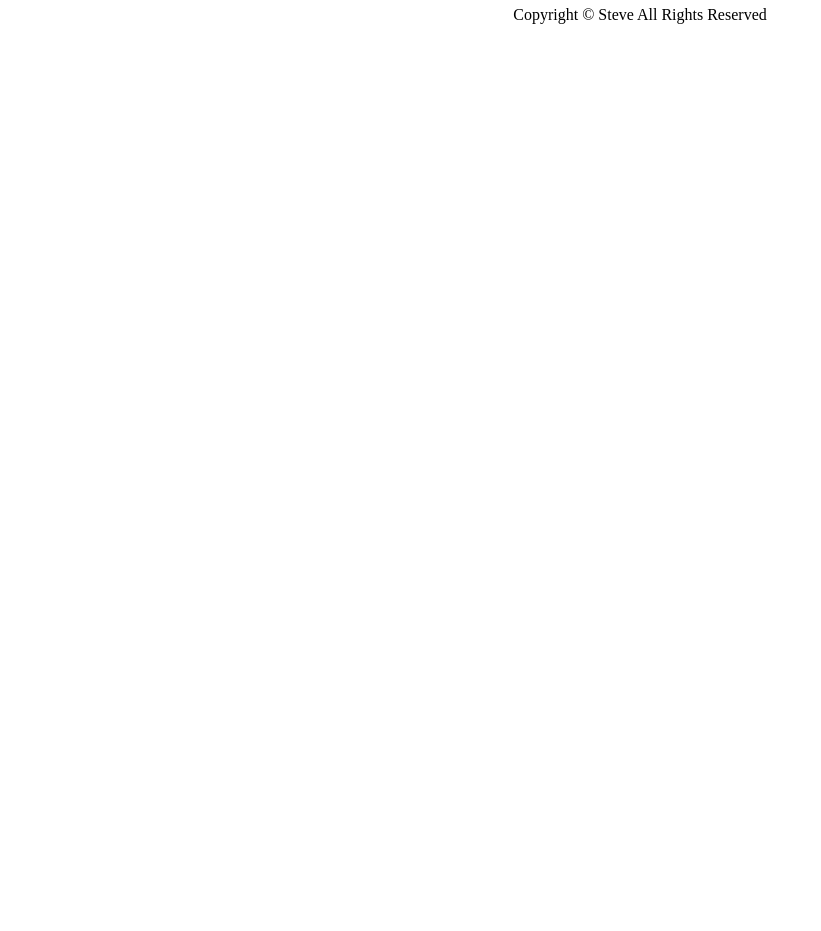
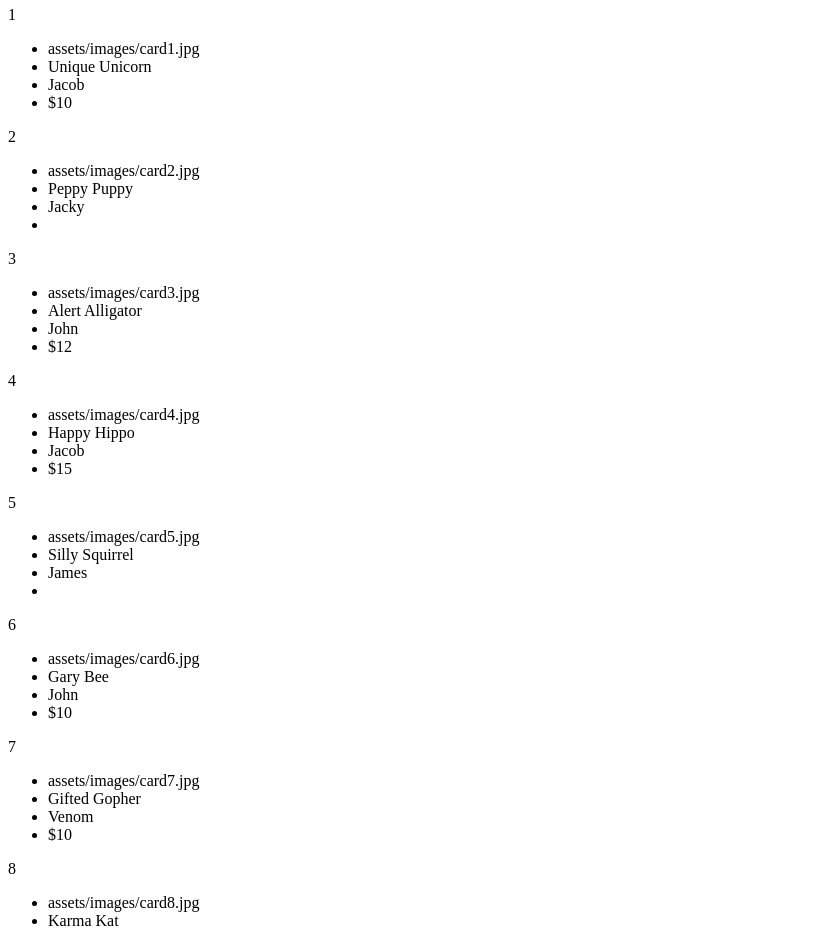
Before and after one commit to steverino/ang-int-v4, an Angular app: page / in a window 1280 px wide. Shown: the part 60-991 px from the top of the page, without its empty margins (0-821 px from the left). Before the commit the page ends 800 px from the top, so only its background shows below. Built offline with nearby package versions, Linux system fonts and the light colour scheme.

Commit message:
cards-display

```diff
--- a/src/app/app-routing.module.ts
+++ b/src/app/app-routing.module.ts
@@ -2,7 +2,12 @@ import { NgModule } from '@angular/core';
 import { CommonModule } from '@angular/common';
 import { Routes, RouterModule } from '@angular/router';
 
-const routes: Routes = [];
+import { CardsComponent } from './cards/cards.component';
+
+const routes: Routes = [
+  { path: '', component: CardsComponent },
+  { path: 'cards', component: CardsComponent },
+];
 
 @NgModule({
   declarations: [],
--- /dev/null
+++ b/src/app/card-collection.ts
@@ -0,0 +1,96 @@
+import { Card } from './card';
+
+
+
+export const CARDS: Card[] = [
+    {
+        id: 1,
+        image: 'assets/images/card1.jpg',
+        title: 'Unique Unicorn',
+        owner: 'Jacob',
+        price: '$10',
+        forSale: true,
+
+    },
+    {
+        id: 2,
+        image: 'assets/images/card2.jpg',
+        title: 'Peppy Puppy',
+        owner: 'Jacky',
+        price: '',
+        forSale: false,
+    },
+    {
+        id: 3,
+        image: 'assets/images/card3.jpg',
+        title: 'Alert Alligator',
+        owner: 'John',
+        price: '$12',
+        forSale: true,
+
+    },
+    {
+        id: 4,
+        image: 'assets/images/card4.jpg',
+        title: 'Happy Hippo',
+        owner: 'Jacob',
+        price: '$15',
+        forSale: true,
+
+    },
+    {
+        id: 5,
+        image: 'assets/images/card5.jpg',
+        title: 'Silly Squirrel',
+        owner: 'James',
+        price: '',
+        forSale: false,
+
+    },
+    {
+        id: 6,
+        image: 'assets/images/card6.jpg',
+        title: 'Gary Bee',
+        owner: 'John',
+        price: '$10',
+        forSale: true,
+
+    },
+    {
+        id: 7,
+        image: 'assets/images/card7.jpg',
+        title: 'Gifted Gopher',
+        owner: 'Venom',
+        price: '$10',
+        forSale: true,
+
+    },
+    {
+        id: 8,
+        image: 'assets/images/card8.jpg',
+        title: 'Karma Kat',
+        owner: 'Gary',
+        price: '$100',
+        forSale: true,
+
+    },
+    {
+        id: 9,
+        image: 'assets/images/card9.jpg',
+        title: 'Lit Lamb',
+        owner: 'Gary',
+        price: '$150',
+        forSale: true,
+
+    },
+    {
+        id: 10,
+        image: 'assets/images/card1.jpg',
+        title: 'Another Unique Unicorn',
+        owner: 'Jacob',
+        price: '$10',
+        forSale: true,
+
+    },
+
+]
--- /dev/null
+++ b/src/app/card.ts
@@ -0,0 +1,12 @@
+export class Card {
+
+
+    constructor ( public id: number,
+                  public image: string,
+                  public title: string,
+                  public owner: string,
+                  public price: string,
+                  public forSale: boolean ) {
+
+    }
+  }
--- a/src/app/cards/cards.component.html
+++ b/src/app/cards/cards.component.html
@@ -1 +1,10 @@
-<p>cards works!</p>
+<div *ngFor="let card of cards">
+    <p>{{ card.id }}</p>
+    <ul>
+        <li>{{ card.image }}</li>
+        <li>{{ card.title }}</li>
+        <li>{{ card.owner }}</li>
+        <li>{{ card.price }}</li>
+
+    </ul>
+</div>
--- a/src/app/cards/cards.component.ts
+++ b/src/app/cards/cards.component.ts
@@ -1,4 +1,6 @@
 import { Component, OnInit } from '@angular/core';
+import { Card } from '../card';
+import { CARDS } from '../card-collection';
 
 @Component({
   selector: 'app-cards',
@@ -7,6 +9,9 @@ import { Component, OnInit } from '@angular/core';
 })
 export class CardsComponent implements OnInit {
 
+  cards: Card[] = CARDS;
+
+
   constructor() { }
 
   ngOnInit(): void {
--- a/src/app/footer/footer.component.html
+++ b/src/app/footer/footer.component.html
@@ -1 +1,2 @@
-<p style="text-align: center"> Copyright &copy; <script>document.write(new Date().getFullYear())</script> Steve All Rights Reserved</p>
+<hr>
+<p style="text-align: center"> Copyright &copy; <script>document.write(new Date().getFullYear())</script>Steve <a href="https://www.militarynewbie.com/constitution/" target="_blank">All Rights</a> Reserved </p>
```
